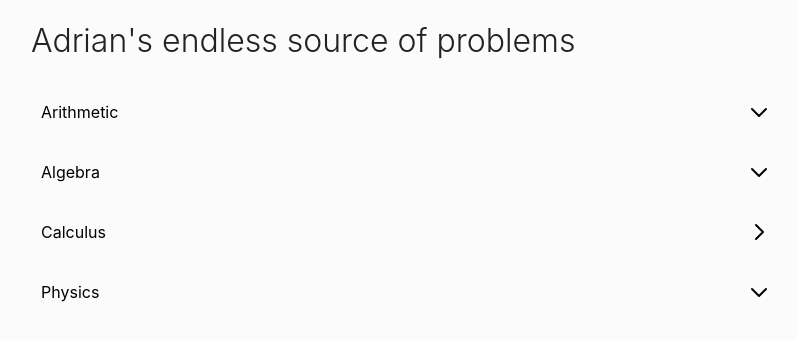
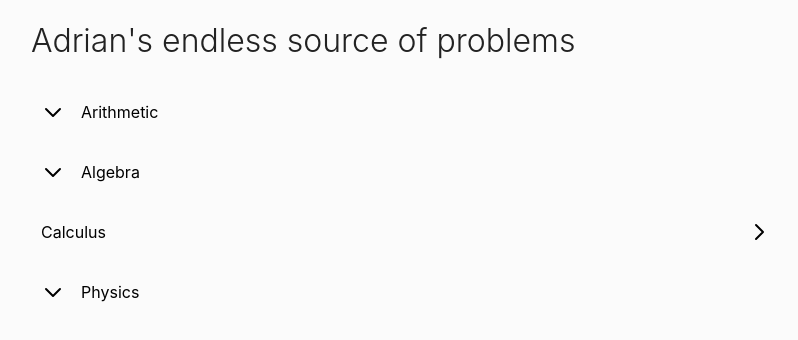
Before and after one commit to aderhall/problems, a React (Create React App) app: page / in a window 1280 px wide. Shown: the top 340 px of the page, without its empty margins (234-1032 px from the left). Built offline with nearby package versions, Linux system fonts and the light colour scheme; the HTML template or start-up script is replaced by a standard one.

Commit message:
Move folder chevron to left of name

```diff
--- a/src/App.css
+++ b/src/App.css
@@ -18,9 +18,29 @@
   text-decoration: underline;
 }
 
+.navigator-button {
+  padding: 1em 0.5em;
+  border: 2px solid transparent;
+  background-color: transparent;
+  font-family: inherit;
+  font-size: inherit;
+  display: flex;
+  width: 100%;
+  align-items: center;
+  text-transform: capitalize;
+  text-align: left;
+  line-height: 1.5em;
+  cursor: pointer;
+}
+
+.Folder__button {
+  justify-content: flex-start;
+}
+
 .Folder__button>svg {
   transform: rotate(0deg);
   transition: transform 0.3s;
+  margin-right: 1em;
 }
 .Folder__button>svg.open {
   transform: rotate(-180deg);
@@ -29,26 +49,13 @@
 .Folder__items {
   display: none;
   margin-left: 1em;
-  /*border-left: 2px solid #aaa;*/
 }
 .Folder__items.open {
   display: block;
 }
 
-.navigator-button {
-  padding: 1em 0.5em;
-  border: 2px solid transparent;
-  background-color: transparent;
-  font-family: inherit;
-  font-size: inherit;
-  display: flex;
-  width: 100%;
+.Choice {
   justify-content: space-between;
-  align-items: center;
-  text-transform: capitalize;
-  text-align: left;
-  line-height: 1.5em;
-  cursor: pointer;
 }
 
 .navigator-button:hover {
--- a/src/App.js
+++ b/src/App.js
@@ -22,10 +22,10 @@ function Folder({name, contents, newSet, path}) {
   const [open, setOpen] = useState(false);
   return <>
     <button className="Folder__button navigator-button" onClick={() => setOpen(!open)}>
-      <span>{name}</span>
       <svg className={open ? "open" : ""} width="24px" height="24px" xmlns="http://www.w3.org/2000/svg" fill="none" viewBox="0 0 24 24" stroke="currentColor">
         <path strokeLinecap="round" strokeLinejoin="round" strokeWidth={2} d="M19 9l-7 7-7-7" />
       </svg>
+      <span>{name}</span>
     </button>
     <div className={"Folder__items" + (open ? " open" : "")}>
       <Chooser items={contents} newSet={newSet} path={path}/>
```
